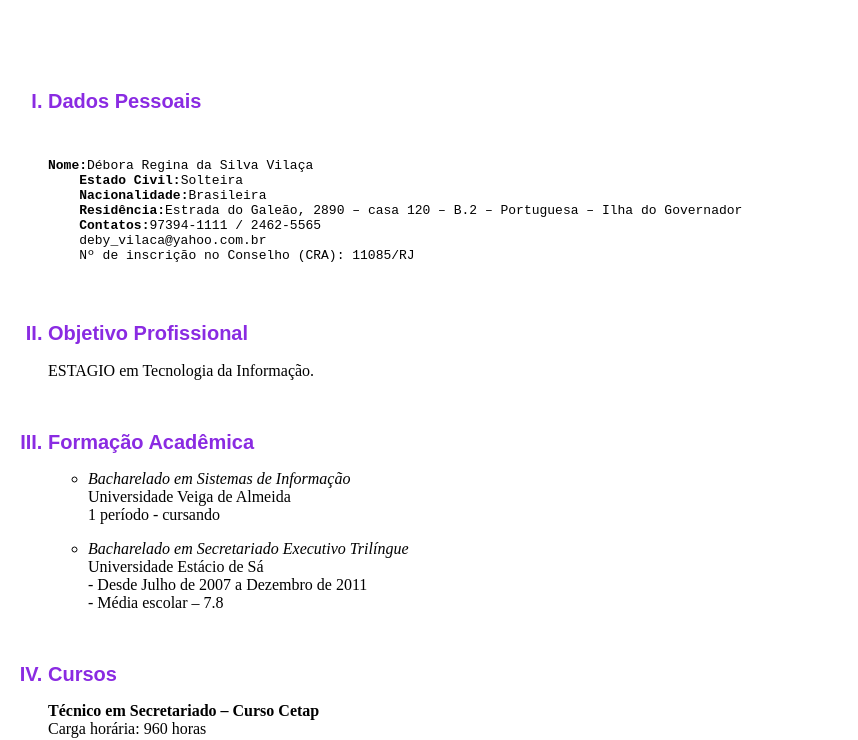
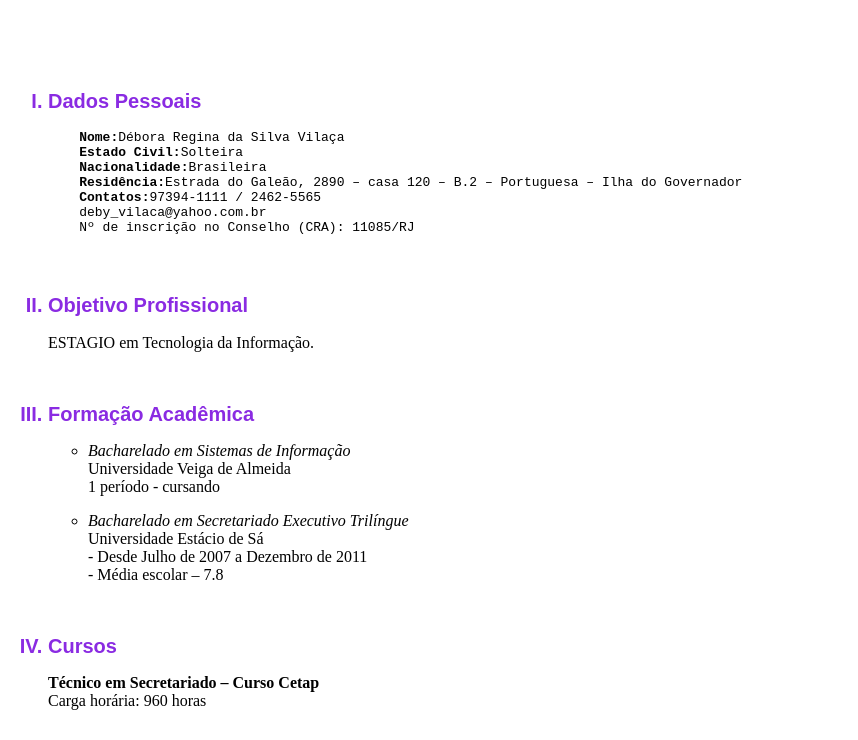
Before and after one commit to debyvilaca/debyvilaca.github.io, a plain HTML site: page index.html in a window 1280 px wide. Shown: the part 81-821 px from the top of the page, without its empty margins (0-858 px from the left). Drawn offline with Linux system fonts and the light colour scheme.

Commit message:
Update index.html

```diff
--- a/index.html
+++ b/index.html
@@ -33,7 +33,7 @@
     <ol type="I">
        <h2><li>Dados Pessoais</li></h2>
     <pre>
-    <p><strong>Nome:</strong>Débora Regina da Silva Vilaça
+    <strong>Nome:</strong>Débora Regina da Silva Vilaça
     <strong>Estado Civil:</strong>Solteira
     <strong>Nacionalidade:</strong>Brasileira
     <strong>Residência:</strong>Estrada do Galeão, 2890 – casa 120 – B.2 – Portuguesa – Ilha do Governador
```
